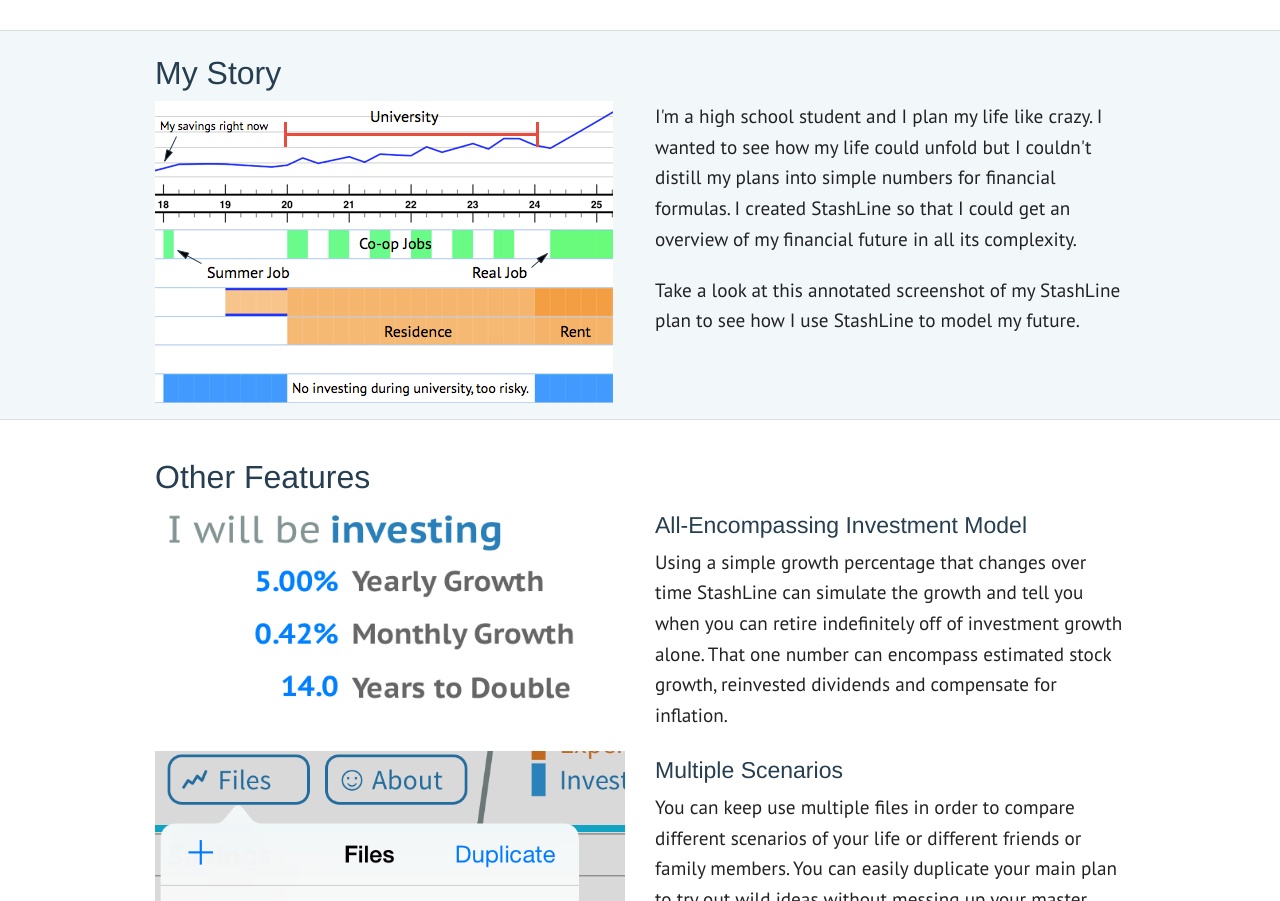
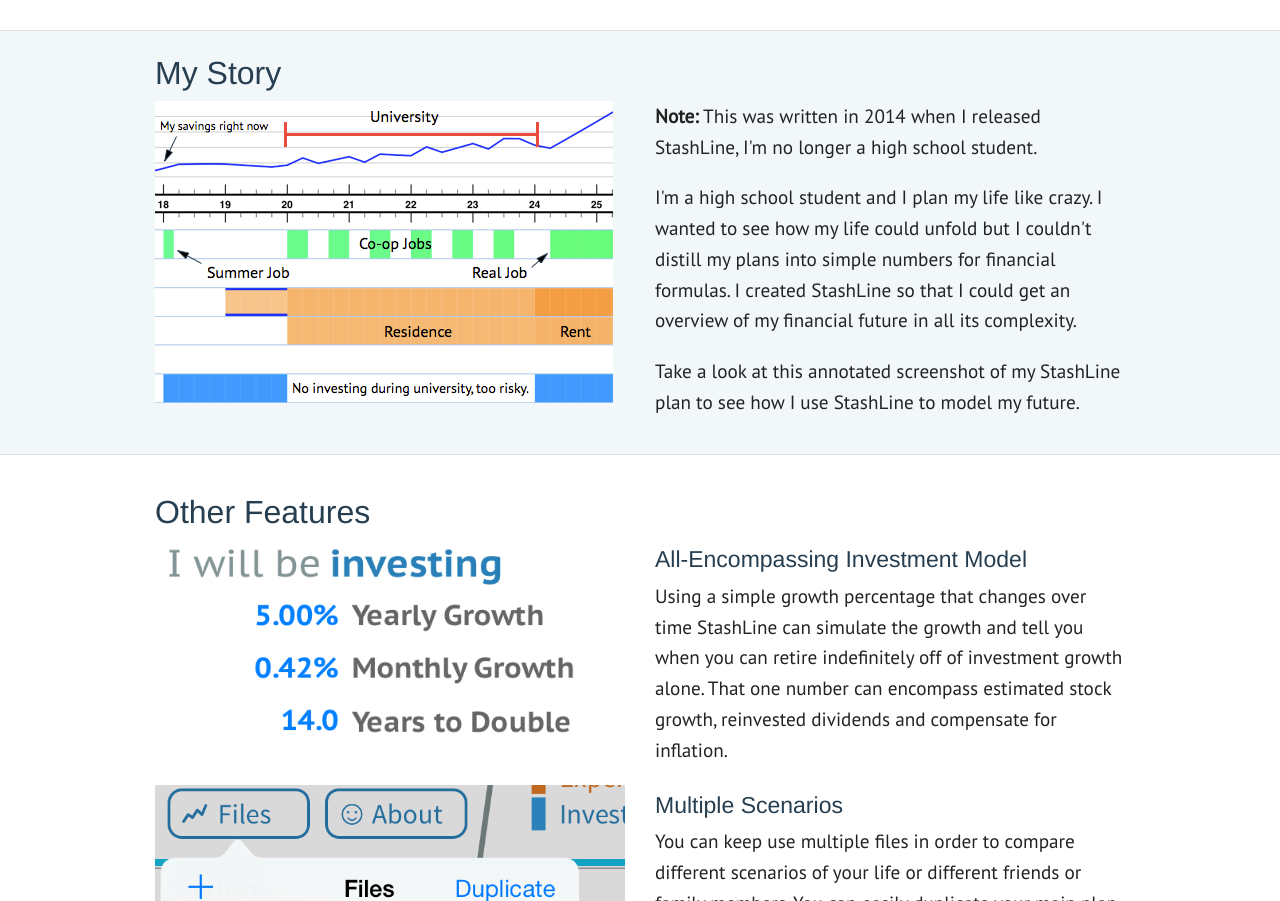
Before and after one commit to trishume/stashline, a plain HTML site: page index.html in a window 1280 px wide. Shown: the part 1755-2656 px from the top of the page. Drawn offline with Linux system fonts and the light colour scheme; a web font is replaced by a local one.

Commit message:
Add age disclaimer

```diff
--- a/index.html
+++ b/index.html
@@ -83,6 +83,7 @@
           <img src="images/my-timeline.png" alt="Detail Screenshot">
         </div>
         <div class="medium-6 columns">
+            <p><b>Note:</b> This was written in 2014 when I released StashLine, I'm no longer a high school student.</p>
             <p>I'm a high school student and I plan my life like crazy. I wanted to see how my life could unfold but I couldn't distill my plans into simple numbers for financial formulas. I created StashLine so that I could get an overview of my financial future in all its complexity.</p>
             <p>Take a look at this annotated screenshot of my StashLine plan to see how I use StashLine to model my future.</p>
         </div>
```
